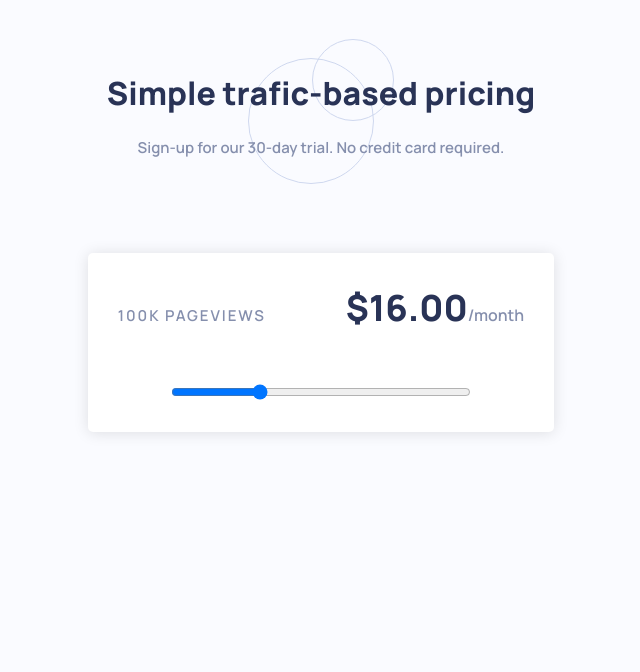
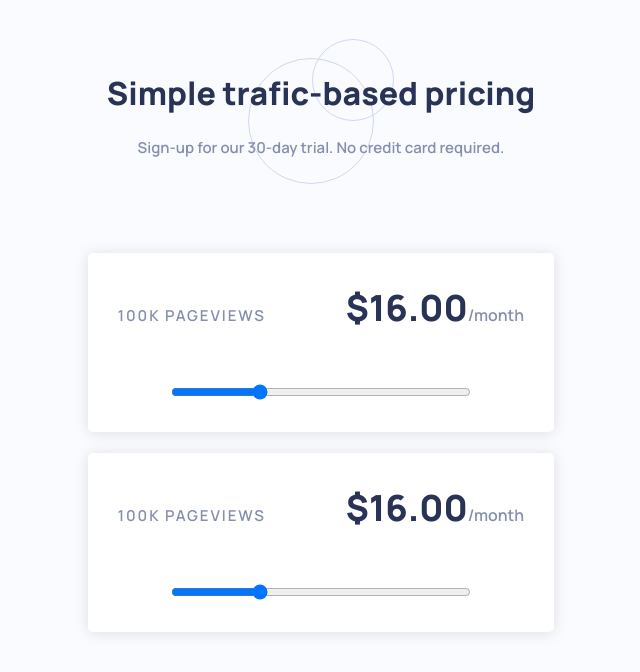
Before and after one commit to Vernacci/interactive-pricing-component, a Vue app: page / in a window 1280 px wide. Shown: the top 672 px of the page, without its empty margins (319-959 px from the left). Built offline with nearby package versions, Linux system fonts and the light colour scheme.

Commit message:
update app.vue

```diff
--- a/src/App.vue
+++ b/src/App.vue
@@ -1,9 +1,11 @@
 <script setup>
 import Header from './components/Header.vue';
+import Slider from './components/Slider.vue';
 </script>
 
 <template>
   <Header />
+  <Slider />
 </template>
 
 <style>
```
